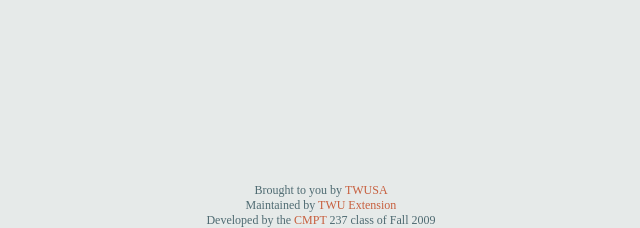
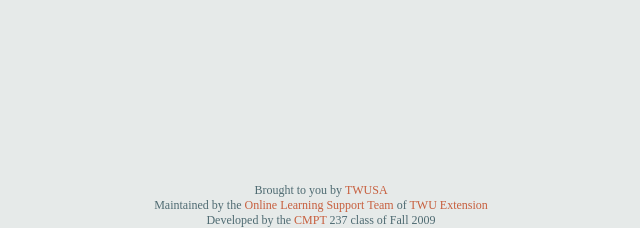
Before and after one commit to kd7iwp/cube-bookstore, a Django app: template templates/help.html in a window 1280 px wide. Shown: the part 598-826 px from the top of the page, without its empty margins (319-959 px from the left). Run offline with Django 3.2, Linux system fonts and the light colour scheme; the template is opened without the code that fills it, so the values that code supplies are empty.

Commit message:
updated GLC link
git-svn-id: https://cube-bookstore.googlecode.com/svn/trunk@18 1ff50526-aa1c-11de-9787-55e617d4dd53

```diff
--- a/templates/base.html
+++ b/templates/base.html
@@ -85,8 +85,10 @@
             <p>
                 Brought to you by
                 <a href="http://www.twusa.ca">TWUSA</a> <br />
-                Maintained by
-                <a href="http://www.twu.ca/GLC/">TWU Extension</a> <br />
+                Maintained by the
+                <a href="http://www.twu.ca/extension/program/esupport/">Online Learning Support Team</a>
+                of
+                <a href="http://www.twu.ca/extension/">TWU Extension</a><br />
                 Developed by the
                 <a href="http://www.csc.twu.ca/">CMPT</a> 237 class of Fall 2009
             </p>
```
